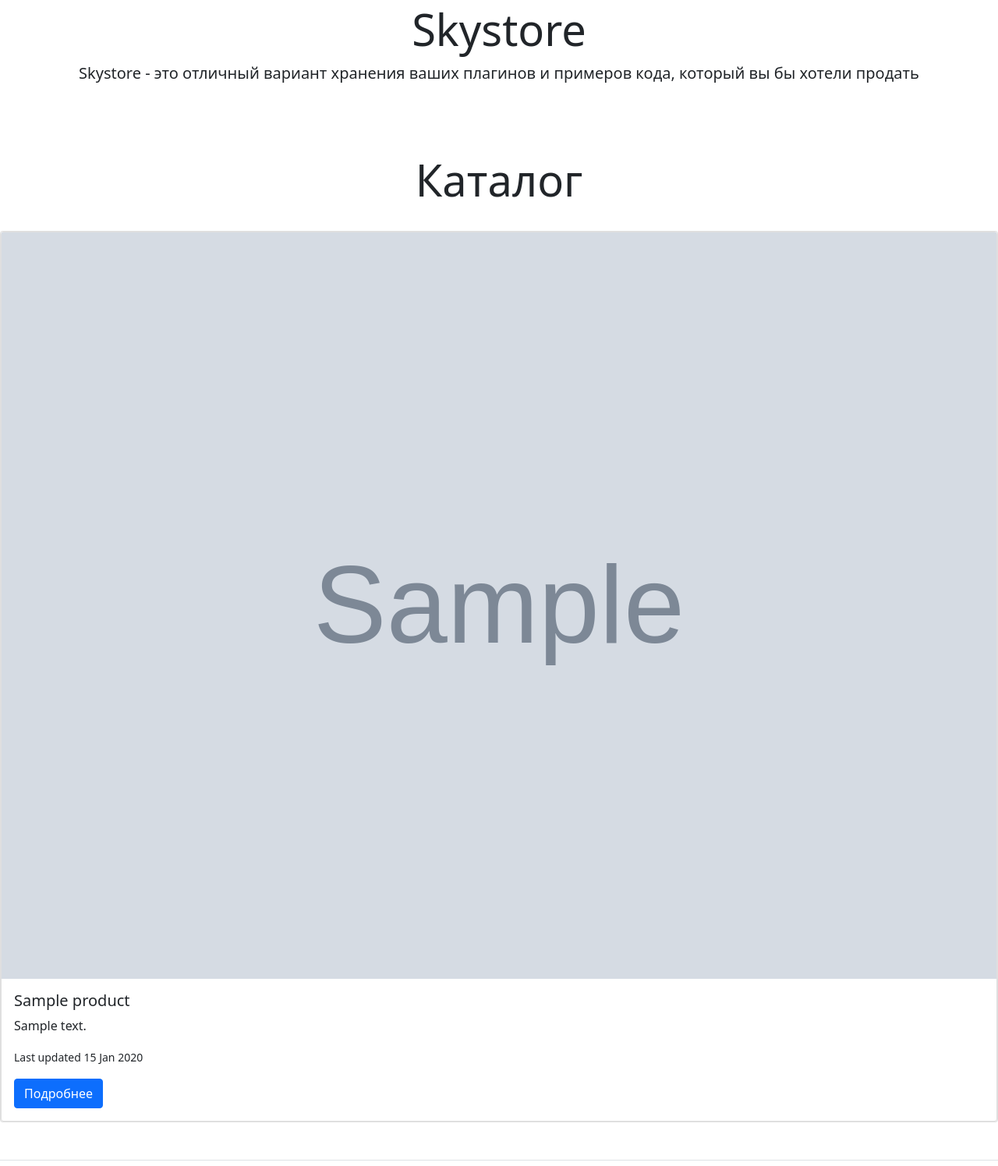
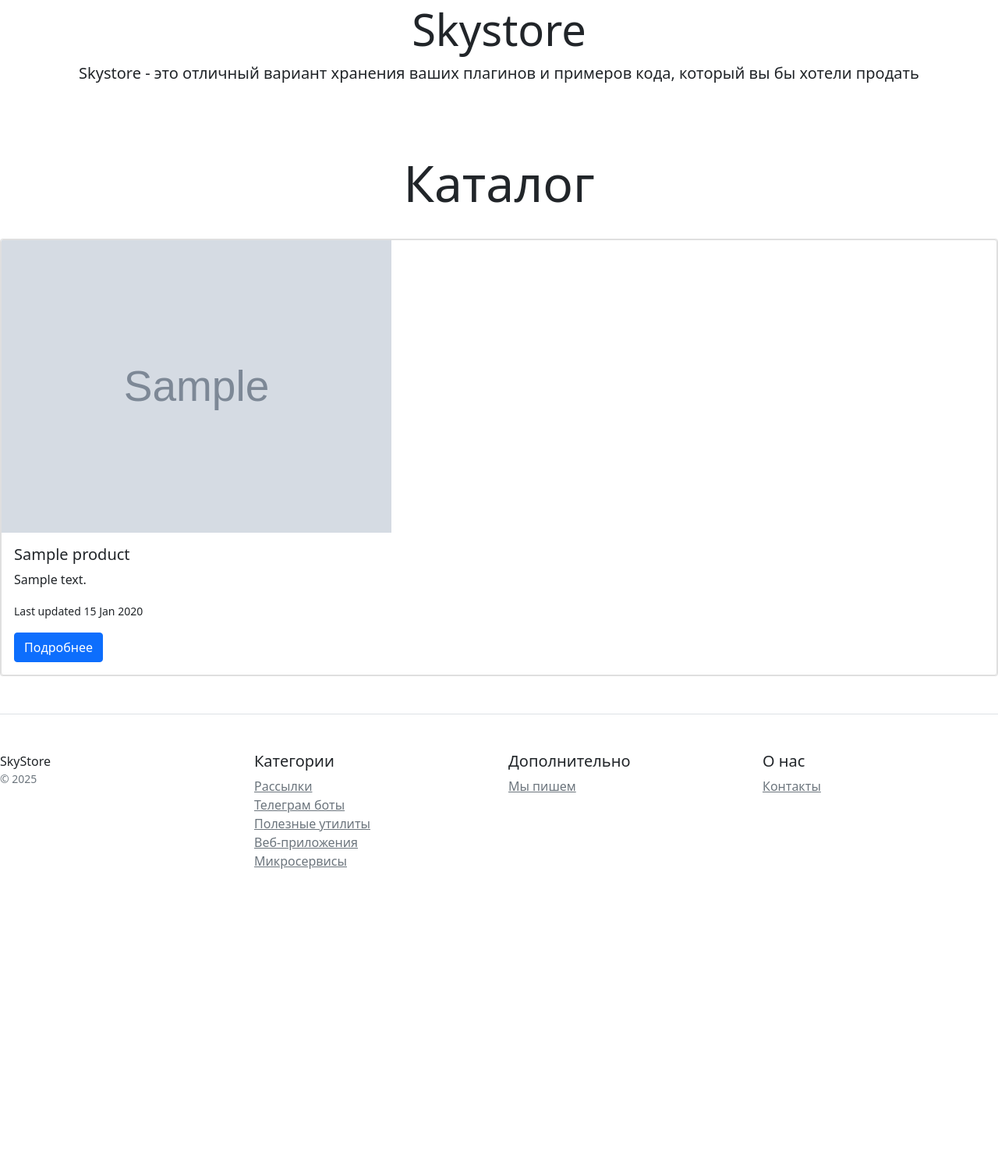
Before and after one commit to Dryn4er/Homework_5, a Django app: page / in a window 1280 px wide. Shown: the part 135-1630 px from the top of the page at 78% size. After the commit the page ends 1249 px from the top, so only its background shows below. Run offline with Django 5.2, Linux system fonts and the light colour scheme; tables that the repository leaves empty hold one stand-in row (values such as "Sample post"); grey boxes marked "Sample" are stand-in pictures; parts of the project's set-up code (start-up, migrations or seed data) failed here and were passed over.

Commit message:
Base installment

```diff
--- a/catalog/templates/catalog/base.html
+++ b/catalog/templates/catalog/base.html
@@ -4,6 +4,9 @@
     <meta charset="utf-8">
     <meta name="viewport" content="width=device-width, initial-scale=1">
     <title>{% block title %} Skystore {% endblock %}</title>
+    <style>
+        img { width: 500px;}
+    </style>
     <link rel="stylesheet" href="https://cdn.jsdelivr.net/npm/bootstrap@5.1.3/dist/css/bootstrap.min.css">
 </head>
 {% include 'catalog/header.html' %}
--- a/catalog/templates/catalog/product_list.html
+++ b/catalog/templates/catalog/product_list.html
@@ -2,7 +2,7 @@
 {% load my_tags %}
 {% block content %}
 <div class="pricing-header px-3 py-3 pt-md-5 pb-md-4 mx-auto text-center">
-    <h1 class="display-4">Каталог</h1>
+    <h1 class="display-3">Каталог</h1>
 </div>
 <div class="card mb-4 box-shadow">
     {% for product in products %}
@@ -11,7 +11,7 @@
             <img src="{{ product.image | image_filter }}">
             <div class="card-body">
                 <h5 class="card-title">{{ product.name }}</h5>
-                <p class="card-text">{{ product.description }}</p>
+                <p class="card-text">{{ product.description|truncatechars:100}}</p>
                 <p class="card-text"><small class="text-body-secondary">Last updated {{ product.updated_at|date:'d M Y' }}</small></p>
                 <a href="{% url 'catalog:product_detail' product.pk %}" class="btn btn-primary">Подробнее</a>
             </div>
```
